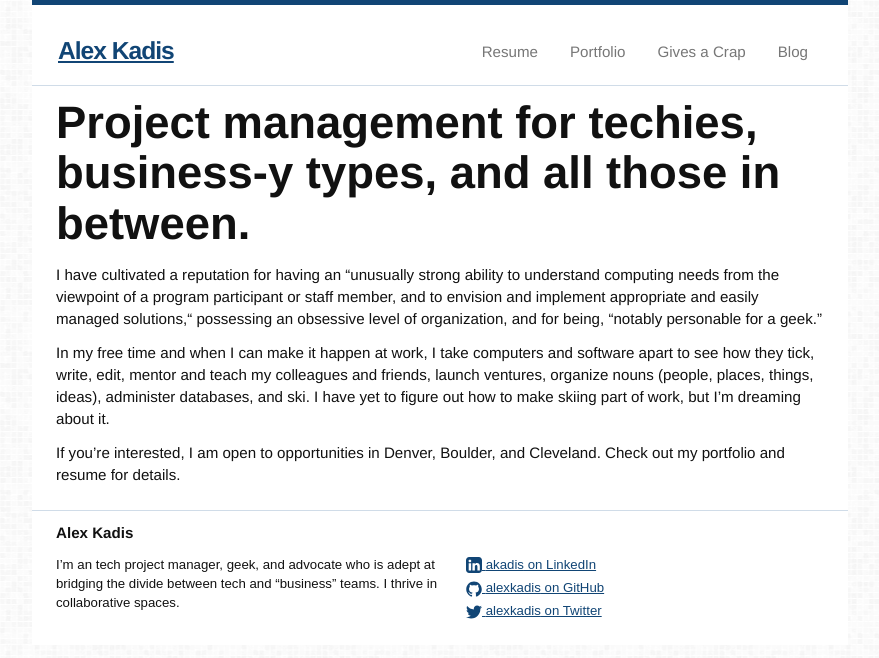
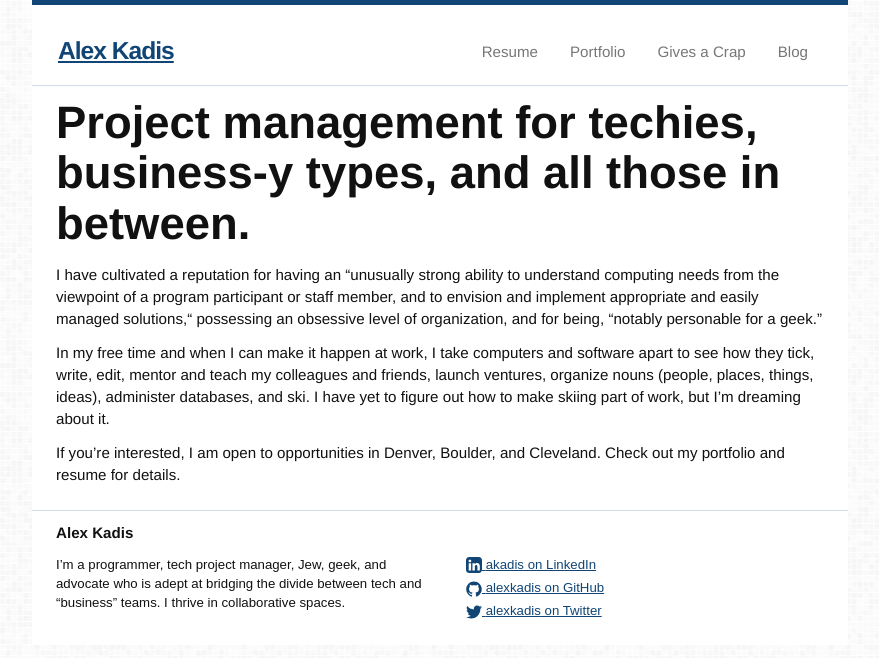
Before and after one commit to alexkadis/alexkadis-com, a Jekyll site: the page built from index.html, in a window 1280 px wide. Shown: the top 658 px of the page, without its empty margins (200-1079 px from the left). Built offline with Jekyll 4.4.1, drawn with Linux system fonts in a browser that asks for light colours; some web fonts are replaced.

Commit message:
Update _config.yml

```diff
--- a/_config.yml
+++ b/_config.yml
@@ -2,7 +2,7 @@
 title: Alex Kadis
 # email: alex@kadis.me
 description: > # this means to ignore newlines until "baseurl:"
-  I&rsquo;m an tech project manager, geek, and advocate who is adept at bridging the divide between tech and &ldquo;business&rdquo; teams. I thrive in collaborative spaces.
+  I&rsquo;m a programmer, tech project manager, Jew, geek, and advocate who is adept at bridging the divide between tech and &ldquo;business&rdquo; teams. I thrive in collaborative spaces.
 
 baseurl: "" # the subpath of your site, e.g. /blog/
 url: "https://alexkadis.github.io" # the base hostname & protocol for your site
```
